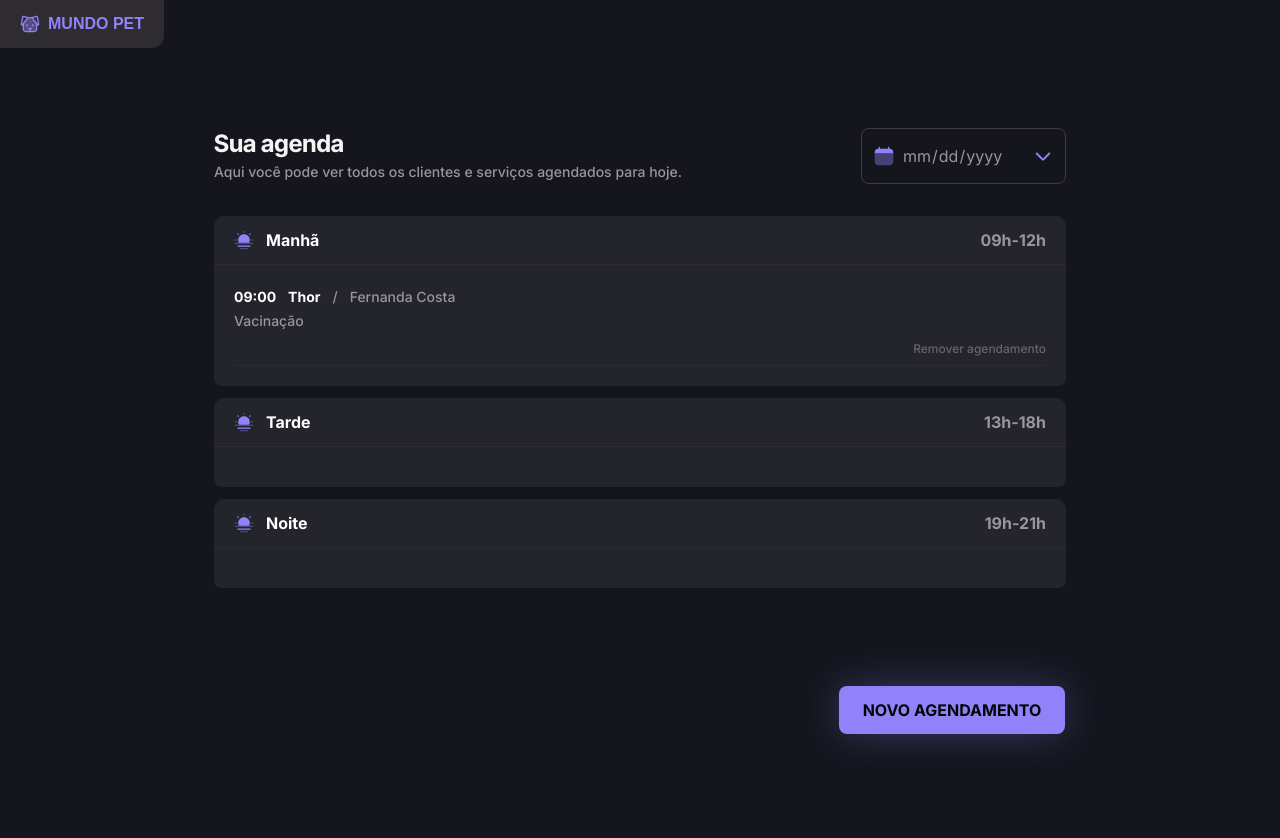
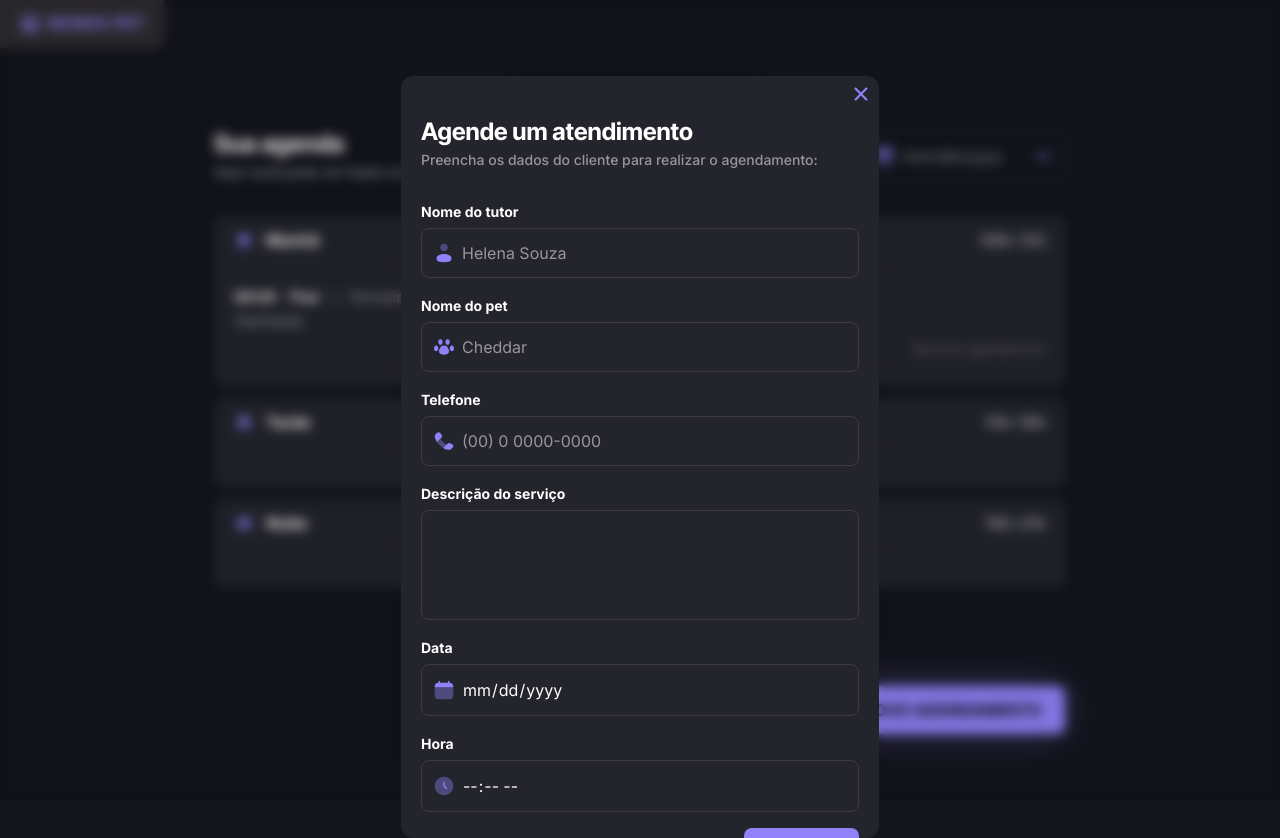
Before and after one commit to macedocmateus/mundo-pet, a plain HTML site: page index.html in a window 1280 px wide. Both pictures are taken after a click on the button "NOVO AGENDAMENTO". Before the commit the page ends 800 px from the top, so only its background shows below. Drawn offline with Linux system fonts and the light colour scheme; a script that the page names is missing; a web font is replaced by a local one.

Commit message:
rebooting modal

```diff
--- a/index.html
+++ b/index.html
@@ -89,5 +89,66 @@
     <div class="wrapper-button">
         <button type="button" class="new-schedule" id="new-schedule">NOVO AGENDAMENTO</button>
     </div>
+
+    <dialog id="modal" class="modal">
+        <div class="modal-wrapper">
+            <img class="close-modal" id="close-modal" src="./assets/close.svg" alt="Ícone de fechar o modal">
+            <div class="modal-header">
+                <h1>Agende um atendimento</h1>
+                <p>Preencha os dados do cliente para realizar o agendamento:</p>
+            </div>
+
+            <form class="client-form" id="client-form">
+                <div class="form-group">
+                    <label for="client-name">Nome do tutor</label>
+                    <div class="input-icon-wrapper">
+                        <img src="./assets/user.svg" alt="Ícone de usuário de cor roxa">
+                        <input type="text" name="clientName" id="client-name" placeholder="Helena Souza">
+                    </div>
+                </div>
+
+                <div class="form-group">
+                    <label for="pet-name">Nome do pet</label>
+                    <div class="input-icon-wrapper">
+                        <img src="./assets/pet-paw.svg" alt="Ícone de uma pata de cachorro de cor roxa">
+                        <input type="text" name="petName" id="pet-name" placeholder="Cheddar">
+                    </div>
+                </div>
+
+                <div class="form-group">
+                    <label for="phone-number">Telefone</label>
+                    <div class="input-icon-wrapper">
+                        <img src="./assets/phone.svg" alt="Ícone de telefone de cor roxa">
+                        <input type="tel" name="phone" id="phone-number" placeholder="(00) 0 0000-0000">
+                    </div>
+                </div>
+
+                <div class="form-group">
+                    <label for="service-description">Descrição do serviço</label>
+                    <div class="input-icon-wrapper">
+                        <textarea name="serviceDescription" id="service-description"></textarea>
+                    </div>
+                </div>
+
+                <div class="form-group">
+                    <label for="date">Data</label>
+                    <div class="input-icon-wrapper">
+                        <img src="./assets/calendar.svg" alt="Ícone de calendário de cor roxa">
+                        <input type="date" name="date" id="date" placeholder="10/01/2024">
+                    </div>
+                </div>
+
+                <div class="form-group">
+                    <label for="hour">Hora</label>
+                    <div class="input-icon-wrapper">
+                        <img src="./assets/clock-circle.svg" alt="Ícone de relógio de cor roxa">
+                        <input type="time" name="hour" id="hour" placeholder="12:00">
+                    </div>
+                </div>
+
+                <button type="submit" class="btn-submit" id="btn-submit">Agendar</button>
+            </form>
+        </div>
+    </dialog>
 </body>
 </html>
--- /dev/null
+++ b/main.js
@@ -0,0 +1,17 @@
+const modal = document.getElementById('modal');
+const newSchedule = document.getElementById('new-schedule');
+const closeModal = document.getElementById('close-modal')
+
+newSchedule.addEventListener('click', () => {
+    modal.showModal();
+});
+
+closeModal.addEventListener('click', () => {
+    modal.close();
+})
+
+modal.addEventListener('click', (event) => {
+    if (event.target === modal) {
+        modal.close();
+    }
+})
--- a/style.css
+++ b/style.css
@@ -29,6 +29,7 @@
 
     --font-title: 700 1.5rem/2rem 'Inter Tight', sans-serif;
     --font-logo: 700 1rem/1.5rem 'Familjen Grotesk', sans-serif;
+    --font-input: 400 1rem/1.5rem 'Inter', sans-serif;
 
     --paragraph-medium: 500 0.875rem/1.5rem 'Inter', sans-serif;
     --paragraph-small: 500 0.75rem/1rem 'Inter', sans-serif;
@@ -247,10 +248,108 @@ main {
     }
 }
 
+
+.modal {
+    background-color: var(--background-tertiary);
+    padding: 2.5rem 1.25rem 0;
+    border-radius: 0.75rem;
+    width: 90%;
+    max-width: 29.875rem;
+    margin: 4.75rem auto;
+    position: relative;
+}
+
+
+.modal::backdrop {
+    background-color: rgba(0, 0, 0, 0.1);
+    backdrop-filter: blur(6px);
+}
+
+.modal-wrapper {
+    display: flex;
+    flex-direction: column;
+    gap: 1.75rem;
+}
+
+.close-modal {
+    position: absolute;
+    width: 2.25rem;
+    height: 2.25rem;
+    top: 0;
+    right: 0;
+    cursor: pointer;
+}
+
+.modal-header h1 {
+    font: var(--font-title);
+    color: var(--content-primary);
+}
+
+.modal-header p {
+    font: var(--paragraph-medium);
+    color: var(--content-secondary);
+}
+
+.client-form {
+    display: flex;
+    flex-direction: column;
+    gap: 1rem;
+}
+
+.form-group {
+    display: flex;
+    flex-direction: column;
+    gap: 0.25rem;
+}
+
+.form-group label {
+    font: var(--label-medium);
+    color: var(--content-primary);
+}
+
+.input-icon-wrapper {
+    display: flex;
+    gap: 0.5rem;
+    border: 1px solid var(--border-primary);
+    padding: 0.75rem;
+    border-radius: 0.5rem;
+}
+
+.input-icon-wrapper input, textarea {
+    background-color: transparent;
+    font: var(--font-input);
+    color: var(--content-primary);
+    flex: 1;
+}
+
+.input-icon-wrapper input::placeholder {
+    color: var(--content-secondary);
+}
+
+.input-icon-wrapper textarea {
+    resize: none;
+    overflow: hidden;
+    height: 5.25rem;
+}
+
+.btn-submit {
+    width: fit-content;
+    align-self: end;
+    background-color: var(--background-brand);
+    color: var(--color-text-button);
+    padding: 0.75rem 1.5rem;
+    border-radius: 0.5rem;
+    font: var(--label-large);
+    cursor: pointer;
+
+    &:hover {
+        background-color: var(--background-highlights);
+    }
+}
+
 @media(width >= 53.25rem) {
     main {
         padding: 5rem;
-        flex: 0;
     }
 
     .main-layout {
@@ -265,6 +364,10 @@ main {
 }
 
 @media(width >= 64rem) {
+    main {
+        flex: 0;
+    }
+
     .wrapper-button {
         background-color: transparent;
         text-align: center;
```
